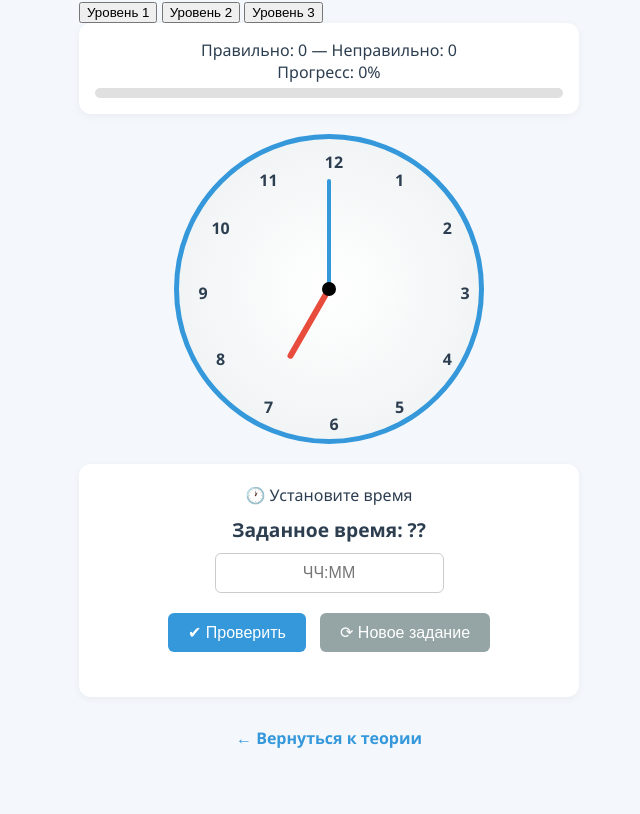
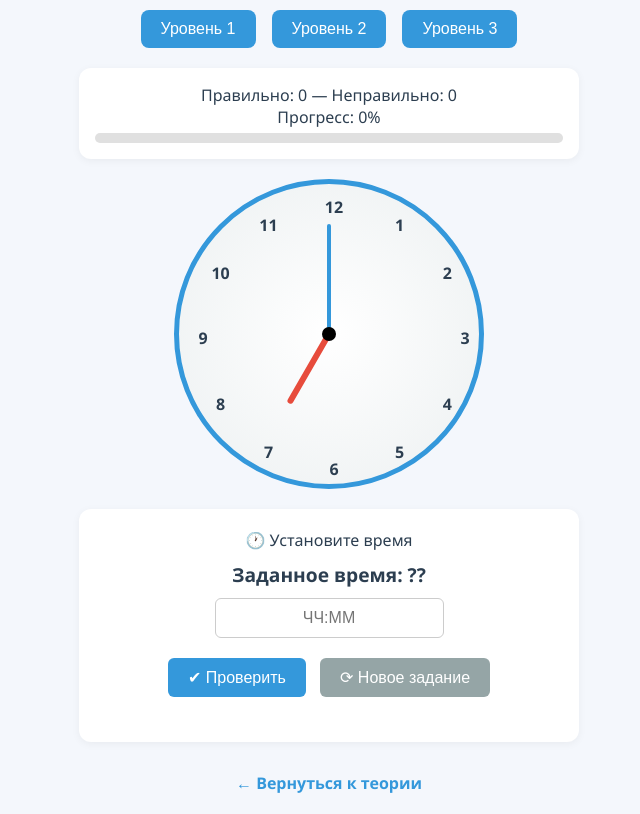
Before and after one commit to Chasiktrainer/Chasik, a plain HTML site: page red.html in a window 1280 px wide. Shown: the part 94-908 px from the top of the page, without its empty margins (311-951 px from the left). Before the commit the page ends 863 px from the top, so only its background shows below. Drawn offline with Linux system fonts and the light colour scheme.

Commit message:
Update red.html

```diff
--- a/red.html
+++ b/red.html
@@ -166,6 +166,27 @@
       color: #3498db;
       font-weight: 600;
     }
+    .levels {
+  display: flex;
+  justify-content: center;
+  gap: 16px;
+  margin: 20px 0;
+}
+
+.btn-level {
+  background: #3498db;
+  color: white;
+  border: none;
+  border-radius: 8px;
+  padding: 10px 20px;
+  font-size: 16px;
+  cursor: pointer;
+  transition: background 0.2s;
+}
+
+.btn-level:hover {
+  background: #2980b9;
+}
   </style>
 </head>
 <body>
```
